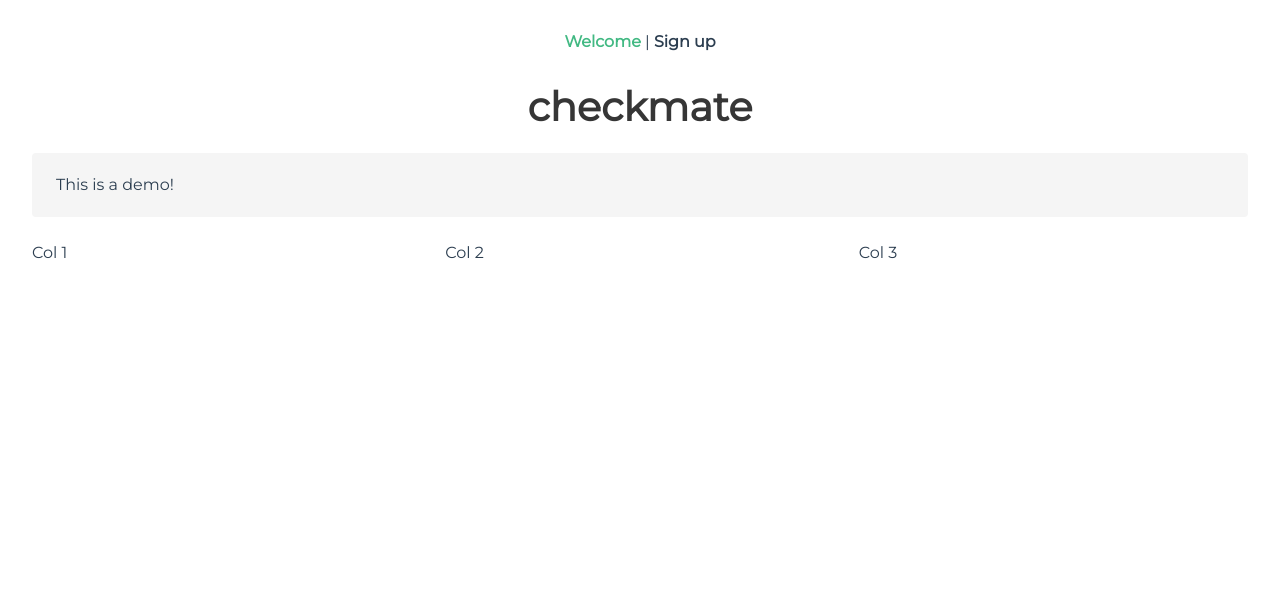
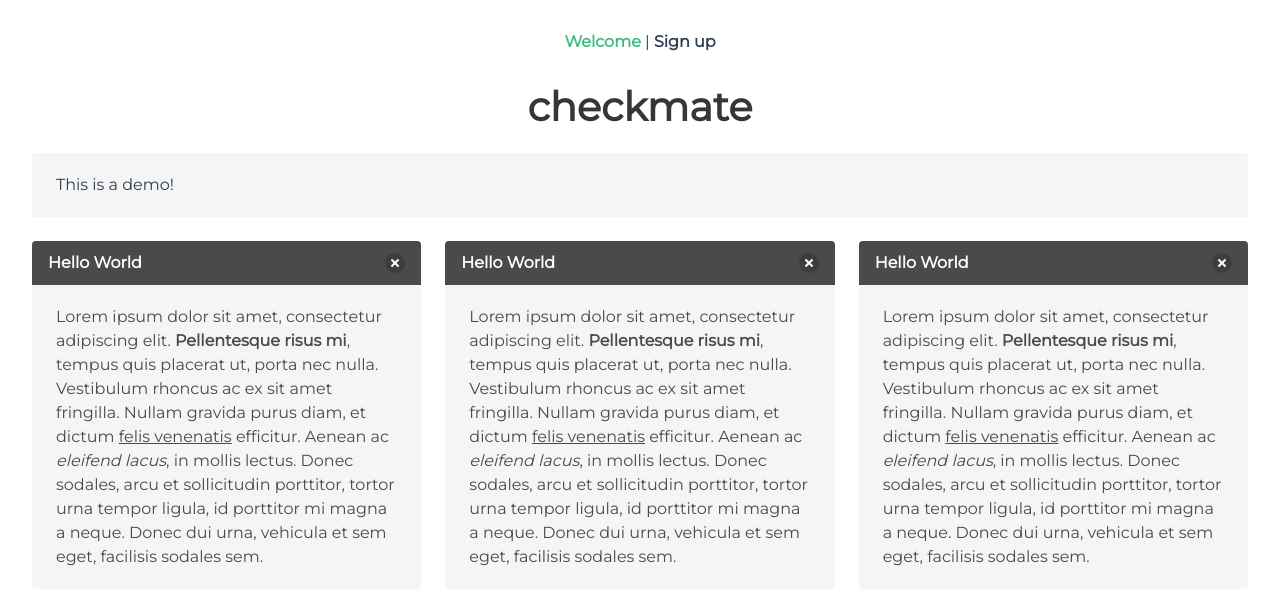
Before and after one commit to seniorcreative/checkmate-vuejs, a Vue app: page / in a window 1280 px wide. Shown: the top 604 px of the page. Built offline with nearby package versions, Linux system fonts and the light colour scheme.

Commit message:
Add cards to landing page

```diff
--- a/src/views/Welcome.vue
+++ b/src/views/Welcome.vue
@@ -7,9 +7,48 @@
         <div class="notification">This is a demo!</div>
 
         <section class="columns">
-          <div class="column">Col 1</div>
-          <div class="column">Col 2</div>
-          <div class="column">Col 3</div>
+          <div class="column">
+            <article class="message">
+              <div class="message-header">
+                <p>Hello World</p>
+                <button class="delete" aria-label="delete"></button>
+              </div>
+              <div class="message-body">
+                Lorem ipsum dolor sit amet, consectetur adipiscing elit.
+                <strong>Pellentesque risus mi</strong>, tempus quis placerat ut, porta nec nulla. Vestibulum rhoncus ac ex sit amet fringilla. Nullam gravida purus diam, et dictum
+                <a>felis venenatis</a> efficitur. Aenean ac
+                <em>eleifend lacus</em>, in mollis lectus. Donec sodales, arcu et sollicitudin porttitor, tortor urna tempor ligula, id porttitor mi magna a neque. Donec dui urna, vehicula et sem eget, facilisis sodales sem.
+              </div>
+            </article>
+          </div>
+          <div class="column">
+            <article class="message">
+              <div class="message-header">
+                <p>Hello World</p>
+                <button class="delete" aria-label="delete"></button>
+              </div>
+              <div class="message-body">
+                Lorem ipsum dolor sit amet, consectetur adipiscing elit.
+                <strong>Pellentesque risus mi</strong>, tempus quis placerat ut, porta nec nulla. Vestibulum rhoncus ac ex sit amet fringilla. Nullam gravida purus diam, et dictum
+                <a>felis venenatis</a> efficitur. Aenean ac
+                <em>eleifend lacus</em>, in mollis lectus. Donec sodales, arcu et sollicitudin porttitor, tortor urna tempor ligula, id porttitor mi magna a neque. Donec dui urna, vehicula et sem eget, facilisis sodales sem.
+              </div>
+            </article>
+          </div>
+          <div class="column">
+            <article class="message">
+              <div class="message-header">
+                <p>Hello World</p>
+                <button class="delete" aria-label="delete"></button>
+              </div>
+              <div class="message-body">
+                Lorem ipsum dolor sit amet, consectetur adipiscing elit.
+                <strong>Pellentesque risus mi</strong>, tempus quis placerat ut, porta nec nulla. Vestibulum rhoncus ac ex sit amet fringilla. Nullam gravida purus diam, et dictum
+                <a>felis venenatis</a> efficitur. Aenean ac
+                <em>eleifend lacus</em>, in mollis lectus. Donec sodales, arcu et sollicitudin porttitor, tortor urna tempor ligula, id porttitor mi magna a neque. Donec dui urna, vehicula et sem eget, facilisis sodales sem.
+              </div>
+            </article>
+          </div>
         </section>
       </div>
     </div>
@@ -17,7 +56,7 @@
 </template>
 
 <script lang="ts">
-import { Component, Vue } from 'vue-property-decorator';
+import { Component, Vue } from "vue-property-decorator";
 
 @Component
 export default class Home extends Vue {}
```
